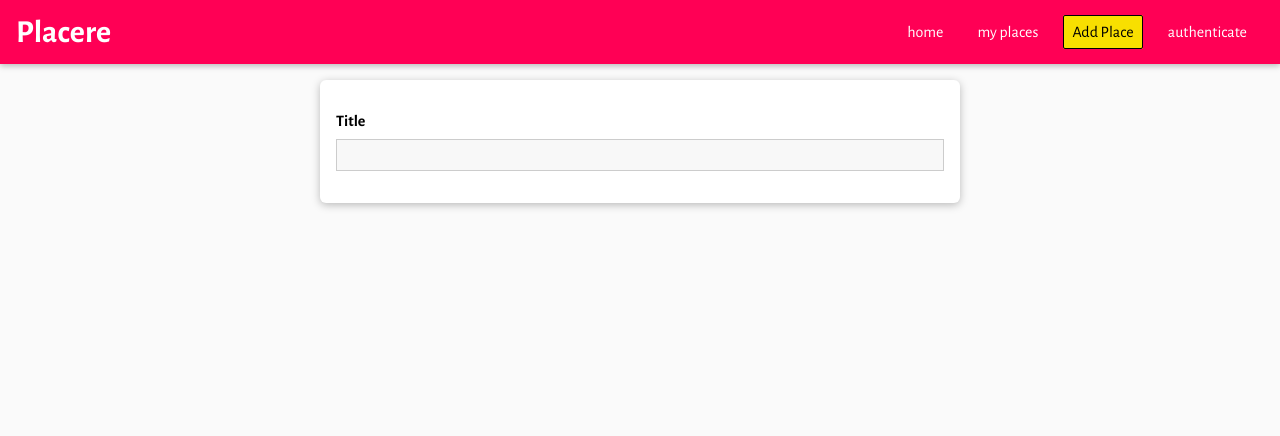
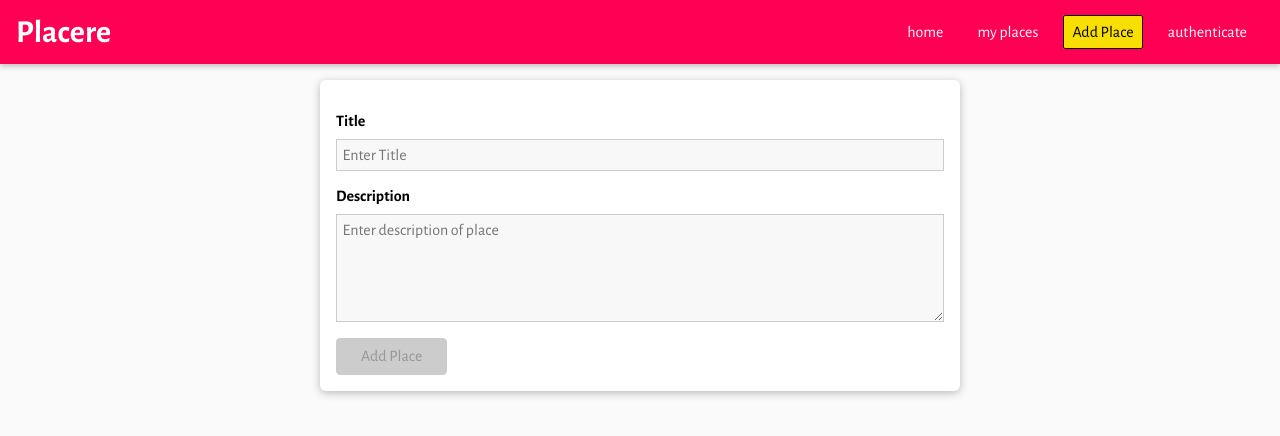
Before and after one commit to TidbitsJS/MERN-Academind, a React (Create React App) app in the folder spaces/frontend/: page /places/new in a window 1280 px wide. Shown: the top 436 px of the page. Built offline with nearby package versions, Linux system fonts and the light colour scheme; no server answers.

Commit message:
Managing new place form state

```diff
--- a/spaces/frontend/src/places/pages/NewPlace.js
+++ b/spaces/frontend/src/places/pages/NewPlace.js
@@ -1,19 +1,88 @@
-import React from "react";
+import React, { useCallback, useReducer } from "react";
 
+import Button from "../../shared/components/FormElements/Button";
 import Input from "../../shared/components/FormElements/Input";
-import { VALIDATOR_REQUIRE } from "../../shared/utils/Validators";
+import {
+  VALIDATOR_MINLENGTH,
+  VALIDATOR_REQUIRE,
+} from "../../shared/utils/Validators";
 import "./newPlace.css";
 
+const formReducer = (state, action) => {
+  switch (action.type) {
+    case "INPUT_CHANGE":
+      let formIsValid = true;
+      for (const inputID in state.inputs) {
+        if (inputID === action.inputID) {
+          formIsValid = formIsValid && action.isValid;
+        } else {
+          formIsValid = formIsValid && state.inputs[inputID].isValid;
+        }
+      }
+      return {
+        ...state,
+        input: {
+          ...state.inputs,
+          [action.inputID]: { value: action.value, isValid: action.isValid },
+        },
+        isValid: formIsValid,
+      };
+    default:
+      return state;
+  }
+};
+
 const NewPlace = () => {
+  const [formState, dispatch] = useReducer(formReducer, {
+    inputs: {
+      title: {
+        value: "",
+        isValid: false,
+      },
+      description: {
+        value: "",
+        isValid: false,
+      },
+    },
+    isValid: false,
+  });
+
+  const inputHandler = useCallback(
+    (id, value, isValid) => {
+      dispatch({
+        type: "INPUT_CHANGE",
+        value: value,
+        isValid: isValid,
+        inputID: id,
+      });
+    },
+    [dispatch]
+  );
+
   return (
     <form className="place-form">
       <Input
+        id="title"
+        placeholder="Enter Title"
         element="input"
         type="text"
         label="Title"
-        validators={[VALIDATOR_REQUIRE]}
+        validators={[VALIDATOR_REQUIRE()]}
         errorText={"Please enter a valid title"}
+        onInput={inputHandler}
       />
+      <Input
+        id="description"
+        placeholder="Enter description of place"
+        element="textarea"
+        label="Description"
+        validators={[VALIDATOR_MINLENGTH(5)]}
+        errorText={"Please enter a valid description (at least 5 characters) "}
+        onInput={inputHandler}
+      />
+      <Button type="submit" disabled={!formState.isValid}>
+        Add Place
+      </Button>
     </form>
   );
 };
--- a/spaces/frontend/src/shared/components/FormElements/Input.js
+++ b/spaces/frontend/src/shared/components/FormElements/Input.js
@@ -1,4 +1,4 @@
-import React, { useReducer } from "react";
+import React, { useReducer, useEffect } from "react";
 
 import { validate } from "../../utils/Validators";
 import "./input.css";
@@ -28,6 +28,13 @@ const Input = (props) => {
     isValid: false,
   });
 
+  const { id, onInput } = props;
+  const { value, isValid } = inputState;
+
+  useEffect(() => {
+    onInput(id, value, isValid);
+  }, [id, value, isValid, onInput]);
+
   const changeHandler = (event) => {
     dispatch({
       type: "CHANGE",
@@ -55,7 +62,8 @@ const Input = (props) => {
     ) : (
       <textarea
         id={props.id}
-        rows={props.rows || 3}
+        placeholder={props.placeholder}
+        rows={props.rows || 5}
         onChange={changeHandler}
         onBlur={touchHandler}
         value={inputState.value}
```
